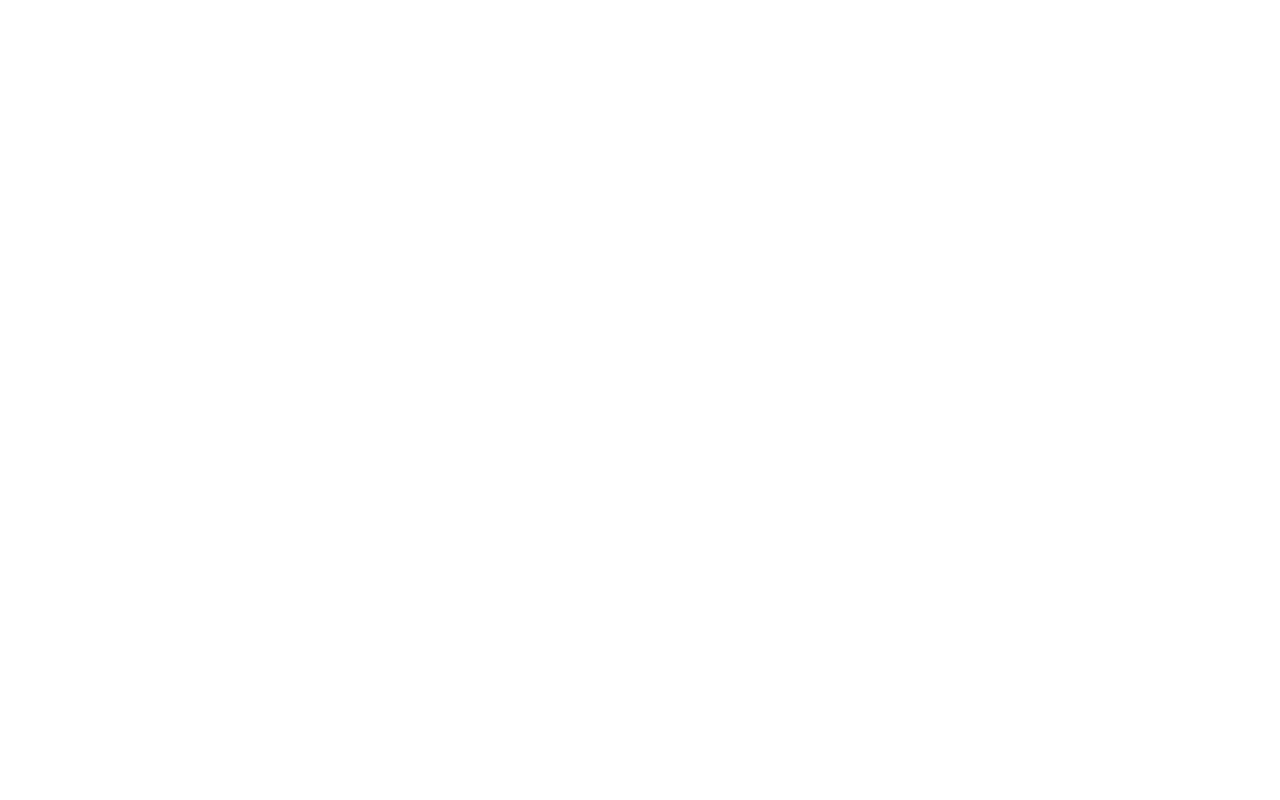
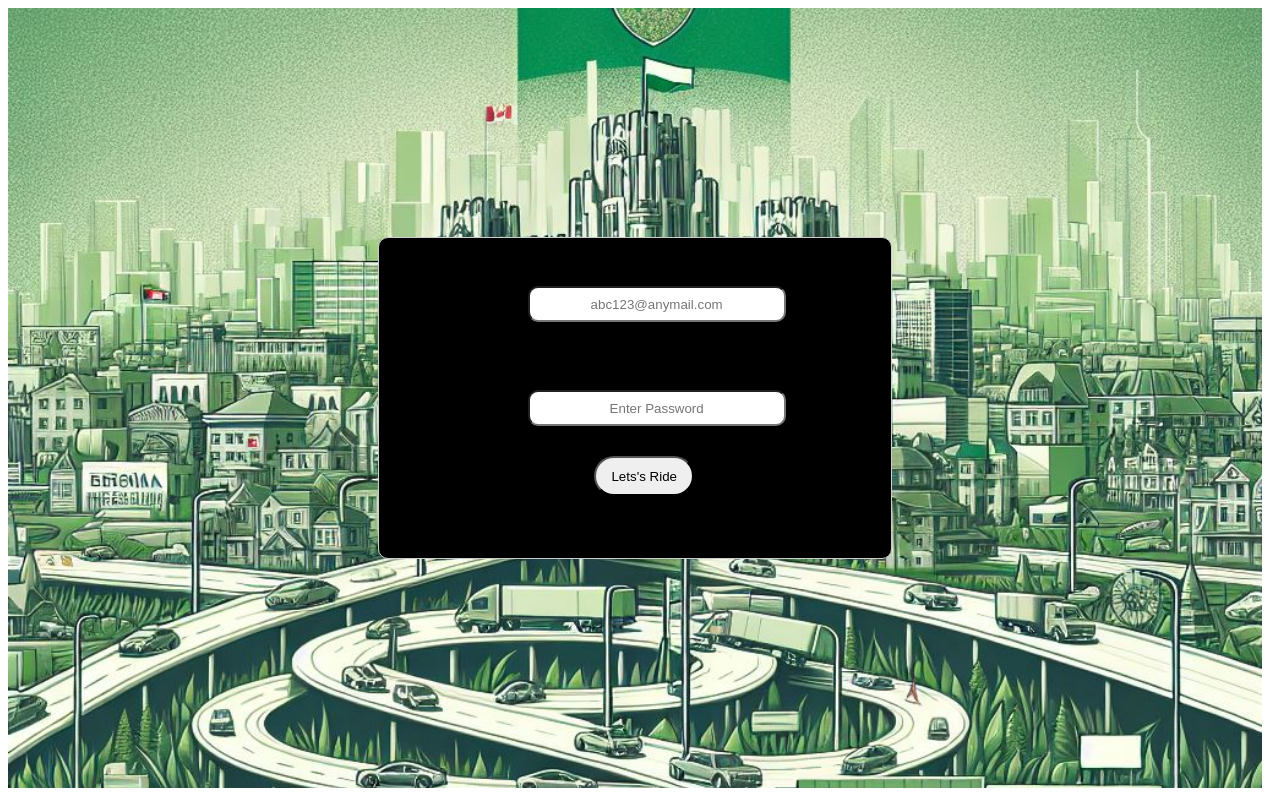
Before and after one commit to sph4919/RR, a plain HTML site: page index.html in a window 1280 px wide. Drawn offline with Linux system fonts and the light colour scheme.

Commit message:
Adding background Img

```diff
--- a/css/main.css
+++ /dev/null
@@ -1,7 +0,0 @@
-/* This is the main css of all pages */
-
-div.Container-class
-{
-   width: 98vw;
-   height: 97.5vh;
-}
--- a/index.html
+++ b/index.html
@@ -4,14 +4,21 @@
     <meta charset="UTF-8">
     <meta name="viewport" content="width=device-width, initial-scale=1.0">
     <title>Login-page</title>
-    <link rel="StyleSheet" href="css/main.css">
+    <link rel="StyleSheet" href="main.css">
     <link rel="shortcut icon" href="Imgs/favi.ico" type="image/x-icon">
 </head>
 <body>
 
     <div class="Container-class" id="Container-id">
 
+     <form method="-" class="formSpace">
+        <label class="emailClass">Email </label> <input type="textbox" placeholder="abc123@anymail.com" class="emailBox">
 
+        <label class="passwordClass">Password </label> <input type="password" placeholder="Enter Password" class="passwordBox">
+
+        <button type="Submit" class="submitButton">Lets's Ride</button>
+
+     </form>
 
     </div>
 
--- /dev/null
+++ b/main.css
@@ -0,0 +1,72 @@
+/* This is the main css of all pages */
+
+div.Container-class
+{
+   width: 98vw;
+   height: 97.5vh;
+   display: flex;
+   justify-content: center;
+   align-items: center;
+   text-align: center;
+   background-image: url('MainBg.jpeg');
+   background-size: cover;
+   background-position: center;
+   background-repeat: no-repeat;
+   z-index: -1;
+
+
+}
+
+form.formSpace
+{
+
+    display: flex;
+    flex-direction: column;
+    width: 40vw;
+    gap:20px;
+    border: 1px solid #ccc;
+    border-radius: 10px;
+    height: 40vh;
+    text-align: center;
+    background-color: black;
+
+}
+
+label.emailClass
+{
+margin-top: 20px;
+}
+
+input.emailBox
+{
+text-align: center;
+width: 250px;
+border-radius: 10px;
+margin-left: 29%;
+height: 30px;
+margin-top: -10px;
+}
+
+label.passwordClass
+{
+    margin-top: 20px;
+}
+
+input.passwordBox
+{
+text-align: center;
+width: 250px;
+margin-left: 29%;
+border-radius: 10px;
+height: 30px;
+margin-top: -10px;
+}
+
+button.submitButton
+{
+    width: 100px;
+    border-radius: 50px;
+    margin-left: 42%;
+    height: 40px;
+    margin-top: 10px;
+}
```
Also changed, not shown: MainBg.jpeg (added), aboutInfo.html (added), createRide.html (added), signUp.html (added).
